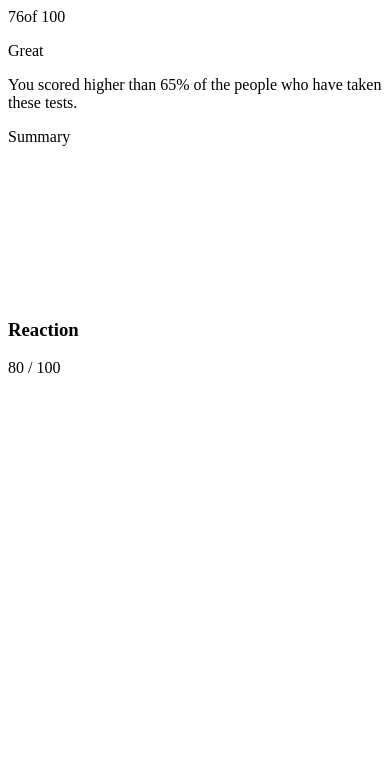
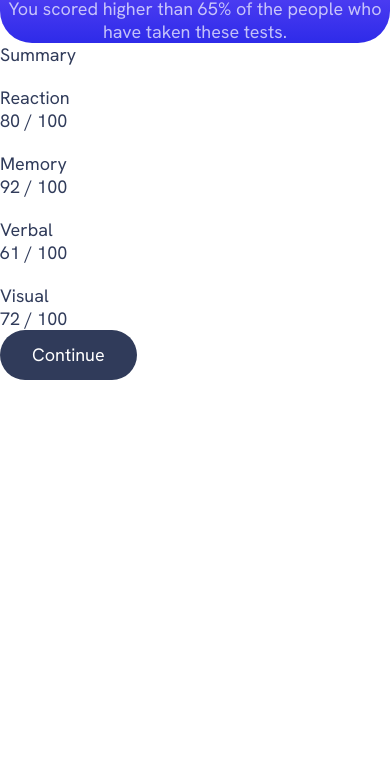
Before and after one commit to vimalpksh/Result-Summary-FrontEndMentor, a plain HTML site: page index.html in a window 390 px wide. Shown: the part 72-844 px from the top of the page. Drawn offline with Linux system fonts and the light colour scheme.

Commit message:
HTML structure done, working on CSS styling and responsiveness

```diff
--- a/index.html
+++ b/index.html
@@ -5,6 +5,7 @@
     <meta http-equiv="X-UA-Compatible" content="IE=edge" />
     <meta name="viewport" content="width=device-width, initial-scale=1.0" />
     <title>Result Summary</title>
+    <link rel="stylesheet" href="style.css">
   </head>
   <body>
     <main>
@@ -24,13 +25,38 @@
         </div>
         <div class="summary">Summary</h2>
             <div class="grid-flow">
-                <div class="summary-item">
+                <div class="summary-item" data-item-type="accent-1">
                     <div class="flex-group">
-                        <svg></svg>
+                        <svg class="summary-icon" xmlns="http://www.w3.org/2000/svg" width="20" height="20" fill="none" viewBox="0 0 20 20"><path  stroke-linecap="round" stroke-linejoin="round" stroke-width="1.25" d="M10.833 8.333V2.5l-6.666 9.167h5V17.5l6.666-9.167h-5Z"/></svg>
                         <h3 class="summary-item-title">Reaction</h3>
                     </div>
                     <p class="summary-score"><span>80</span> / 100</p>
                 </div>
+
+                <div class="summary-item" data-item-type="accent-2">
+                    <div class="flex-group">
+                        <svg class="summary-icon" xmlns="http://www.w3.org/2000/svg" width="20" height="20" fill="none" viewBox="0 0 20 20"><path stroke-linecap="round" stroke-linejoin="round" stroke-width="1.25" d="M5.833 11.667a2.5 2.5 0 1 0 .834 4.858"/><path  stroke-linecap="round" stroke-linejoin="round" stroke-width="1.25" d="M3.553 13.004a3.333 3.333 0 0 1-.728-5.53m.025-.067a2.083 2.083 0 0 1 2.983-2.824m.199.054A2.083 2.083 0 1 1 10 3.75v12.917a1.667 1.667 0 0 1-3.333 0M10 5.833a2.5 2.5 0 0 0 2.5 2.5m1.667 3.334a2.5 2.5 0 1 1-.834 4.858"/><path  stroke-linecap="round" stroke-linejoin="round" stroke-width="1.25" d="M16.447 13.004a3.334 3.334 0 0 0 .728-5.53m-.025-.067a2.083 2.083 0 0 0-2.983-2.824M10 3.75a2.085 2.085 0 0 1 2.538-2.033 2.084 2.084 0 0 1 1.43 2.92m-.635 12.03a1.667 1.667 0 0 1-3.333 0"/></svg>
+                        <h3 class="summary-item-title">Memory</h3>
+                    </div>
+                    <p class="summary-score"><span>92</span> / 100</p>
+                </div>
+
+                <div class="summary-item" data-item-type="accent-3">
+                    <div class="flex-group">
+                        <svg class="summary-icon"  xmlns="http://www.w3.org/2000/svg" width="20" height="20" fill="none" viewBox="0 0 20 20"><path stroke-linecap="round" stroke-linejoin="round" stroke-width="1.25" d="M7.5 10h5M10 18.333A8.333 8.333 0 1 0 1.667 10c0 1.518.406 2.942 1.115 4.167l-.699 3.75 3.75-.699A8.295 8.295 0 0 0 10 18.333Z"/></svg>
+                        <h3 class="summary-item-title">Verbal</h3>
+                    </div>
+                    <p class="summary-score"><span>61</span> / 100</p>
+                </div>
+
+                <div class="summary-item" data-item-type="accent-4">
+                    <div class="flex-group">
+                        <svg xmlns="http://www.w3.org/2000/svg" width="20" height="20" fill="none" viewBox="0 0 20 20"><path stroke-linecap="round" stroke-linejoin="round" stroke-width="1.25" d="M10 11.667a1.667 1.667 0 1 0 0-3.334 1.667 1.667 0 0 0 0 3.334Z"/><path stroke-linecap="round" stroke-linejoin="round" stroke-width="1.25" d="M17.5 10c-1.574 2.492-4.402 5-7.5 5s-5.926-2.508-7.5-5C4.416 7.632 6.66 5 10 5s5.584 2.632 7.5 5Z"/></svg>
+                        <h3 class="summary-item-title">Visual</h3>
+                    </div>
+                    <p class="summary-score"><span>72</span> / 100</p>
+                </div>
+                <button class="button">Continue</button>
             </div>
         </div>
       </div>
--- a/style.css
+++ b/style.css
@@ -0,0 +1,127 @@
+@font-face {
+  font-family: "HankenGrotesk";
+  font-display: swap;
+  font-weight: 100 900;
+  src: url("assets/fonts/HankenGrotesk-VariableFont_wght.ttf")
+    format("truetype");
+}
+
+:root {
+  --clr-primary-hsl-400: 252, 100%, 67%;
+  --clr-primary-hsl-500: 256, 72%, 46%;
+  --clr-secondary-hsl-400: 241, 81%, 54%;
+  --clr-secondary-hsl-500: 241, 72%, 46%;
+
+  --clr-neutral-hsl-100: 0, 0%, 100%;
+  --clr-neutral-hsl-200: 221, 100%, 96%;
+  --clr-neutral-hsl-300: 241, 100%, 89%;
+  --clr-neutral-hsl-700: 224, 30%, 27%;
+
+  --clr-neutral-100: hsl(var(--clr-neutral-hsl-100));
+  --clr-neutral-200: hsl(var(--clr-neutral-hsl-200));
+  --clr-neutral-300: hsl(var(--clr-neutral-hsl-300));
+  --clr-neutral-700: hsl(var(--clr-neutral-hsl-700));
+
+  --clr-primary-400: hsl(var(--clr-primary-hsl-400));
+  --clr-primary-500: hsla(var(--clr-primary-hsl-500));
+  --clr-secondary-400: hsl(var(--clr-secondary-hsl-400));
+
+  --gradient-primary: linear-gradient(
+    var(--clr-primary-400),
+    var(--clr-secondary-400)
+  );
+
+  --gradient-to-transparent: linear-gradient(
+    var(--clr-primary-500),
+    hsl(var(--clr-secondary-hsl-500), 0)
+  );
+
+  --clr-accent-1: 0, 100%, 67%;
+  --clr-accent-2: 39, 100%, 56%;
+  --clr-accent-3: 166, 100%, 37%;
+  --clr-accent-4: 234, 85%, 45%;
+
+  --font-family-default: "HankenGrotesk", sans-serif;
+
+  --fw-regular: 500;
+  --fw-bold: 700;
+  --fw-black: 800;
+
+  --fs-400: 1.125rem;
+  --fs-500: 1.25rem;
+  --fs-600: 1.5rem;
+  --fs-700: 1.75rem;
+  --fs-800: 2rem;
+  --fs-900: 5rem;
+}
+
+*,
+*::before,
+*::after {
+  box-sizing: border-box;
+}
+
+* {
+  margin: 0;
+  font: inherit;
+}
+
+img,
+svg {
+  display: block;
+  max-width: 100%;
+}
+
+body {
+  font-family: var(--font-family-default);
+  font-size: var(--fs-400);
+  color: var(--clr-neutral-700);
+}
+
+.section-title {
+  font-size: var(--fw-bold);
+  font-weight: var(--fs-600);
+}
+
+.button {
+  color: var(--clr-neutral-100);
+  line-height: 1;
+  background: var(--clr-neutral-700);
+  padding: 1rem 2rem;
+  border: 0;
+  border-radius: 100vw;
+  cursor: pointer;
+}
+
+.button:hover,
+.button:focus-visible {
+  background: var(--gradient-primary);
+}
+
+.result-summary {
+  max-width: 46rem;
+  display: grid;
+  --border-radius: 2rem;
+}
+
+.results {
+  color: hsl(var(--clr-neutral-hsl-100), 0.7);
+  text-align: center;
+  background: var(--gradient-primary);
+  border-radius: var(--border-radius);
+}
+
+/* ============= */
+@media (min-width: 600px) {
+  body {
+    min-height: 100vh;
+    display: grid;
+    place-items: center;
+  }
+  .result-summary {
+    grid-template-columns: 1fr 1fr;
+    border-radius: var(--border-radius);
+    box-shadow: 0.5rem 1rem 3rem hsl(var(--clr-neutral-hsl-700), 0.2);
+    overflow: hidden;
+  }
+}
```
